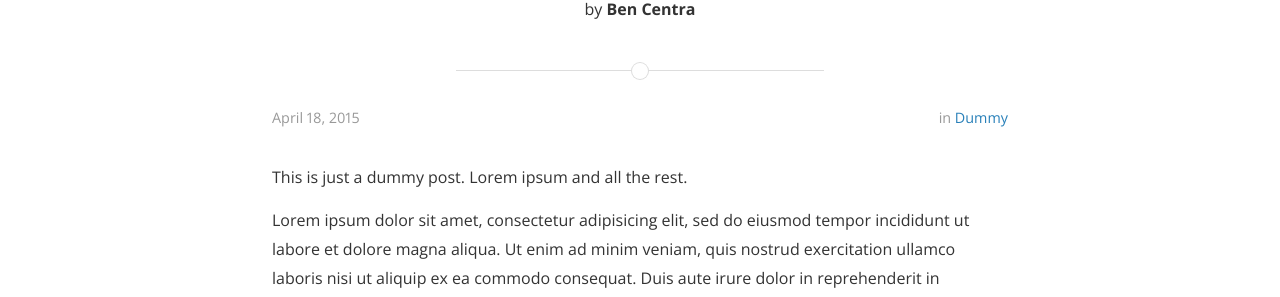
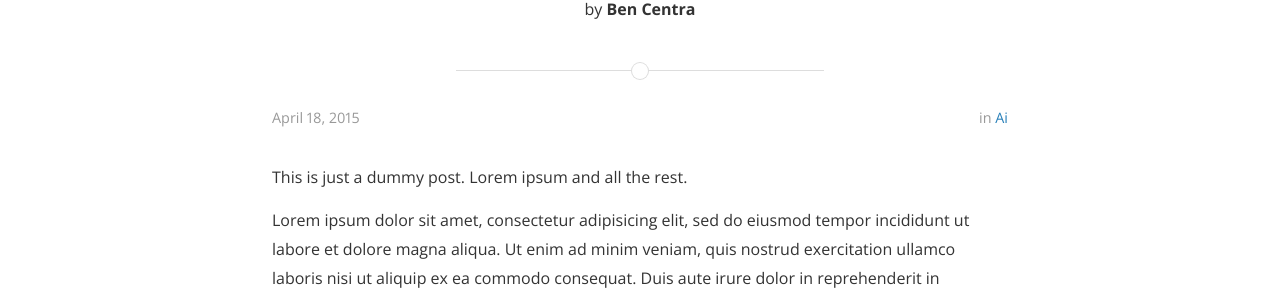
Before and after one commit to noh784512/noh784512.github.io, a Jekyll site: the page built from _posts/2015-04-18-dummy2.markdown, in a window 1280 px wide. Shown: the part 177-474 px from the top of the page. Built offline with Jekyll 4.4.1, drawn with Linux system fonts in a browser that asks for light colours; nearby versions of some CDN libraries.

Commit message:
categories

```diff
--- a/_config.yml
+++ b/_config.yml
@@ -51,7 +51,7 @@ descriptions:
   - cat: algorithm
     desc: "Posts describing Jekyll setup techniques."
 
-  - cat: Ai
+  - cat: ai
     desc: "Just some placeholder posts, lorem ipsum and the rest."
 
   - cat: web
--- a/_posts/2015-04-18-dummy.markdown
+++ b/_posts/2015-04-18-dummy.markdown
@@ -3,7 +3,7 @@ layout: post
 title:  "Dummy Post"
 date:   2015-04-18 08:43:59
 author: Ben Centra
-categories: Dummy
+categories: algorithm
 ---
 
 This is just a dummy post. Lorem ipsum and all the rest.
--- a/_posts/2015-04-18-dummy2.markdown
+++ b/_posts/2015-04-18-dummy2.markdown
@@ -3,7 +3,7 @@ layout: post
 title:  "Dummy Post 2"
 date:   2015-04-18 08:43:59
 author: Ben Centra
-categories: Dummy
+categories: ai
 ---
 
 This is just a dummy post. Lorem ipsum and all the rest.
--- a/_posts/2015-04-18-dummy3.markdown
+++ b/_posts/2015-04-18-dummy3.markdown
@@ -3,7 +3,7 @@ layout: post
 title:  "Dummy Post 3"
 date:   2015-04-18 08:43:59
 author: Ben Centra
-categories: Dummy
+categories: web
 ---
 
 This is just a dummy post. Lorem ipsum and all the rest.
```
